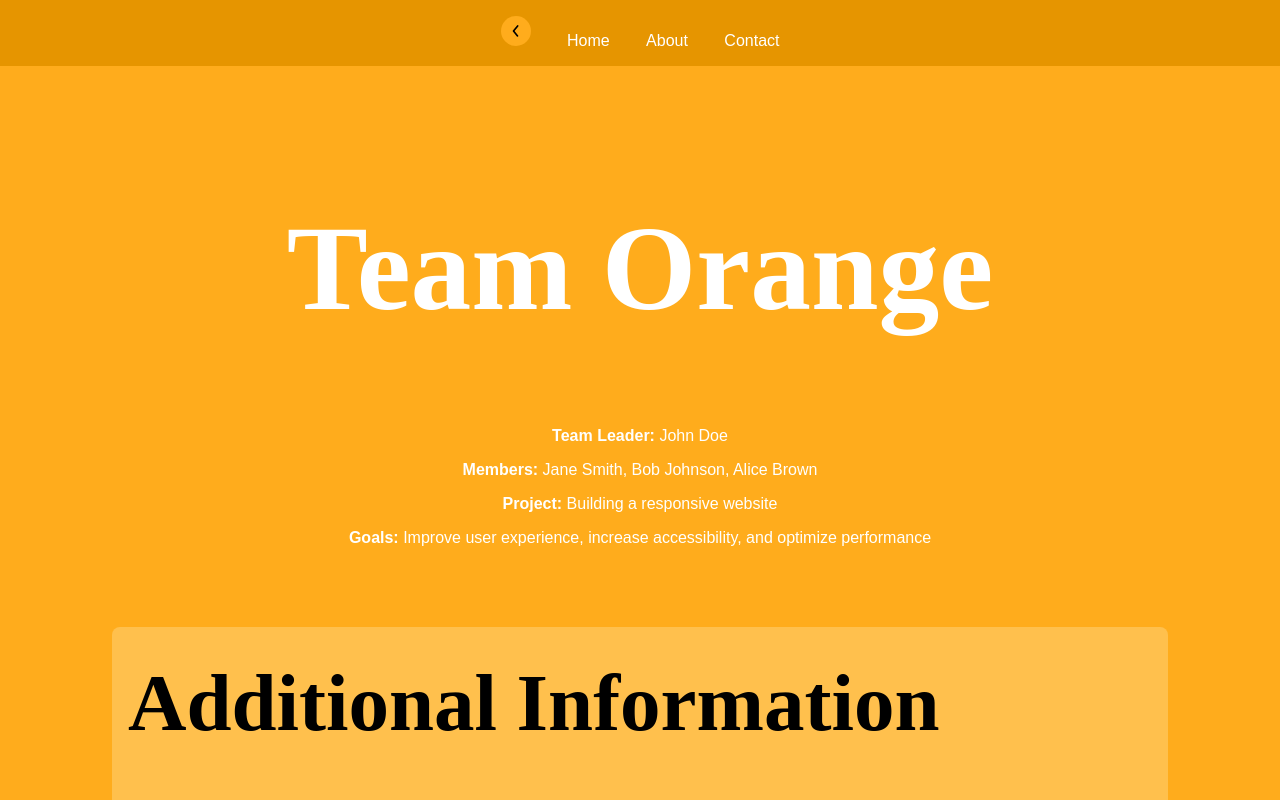
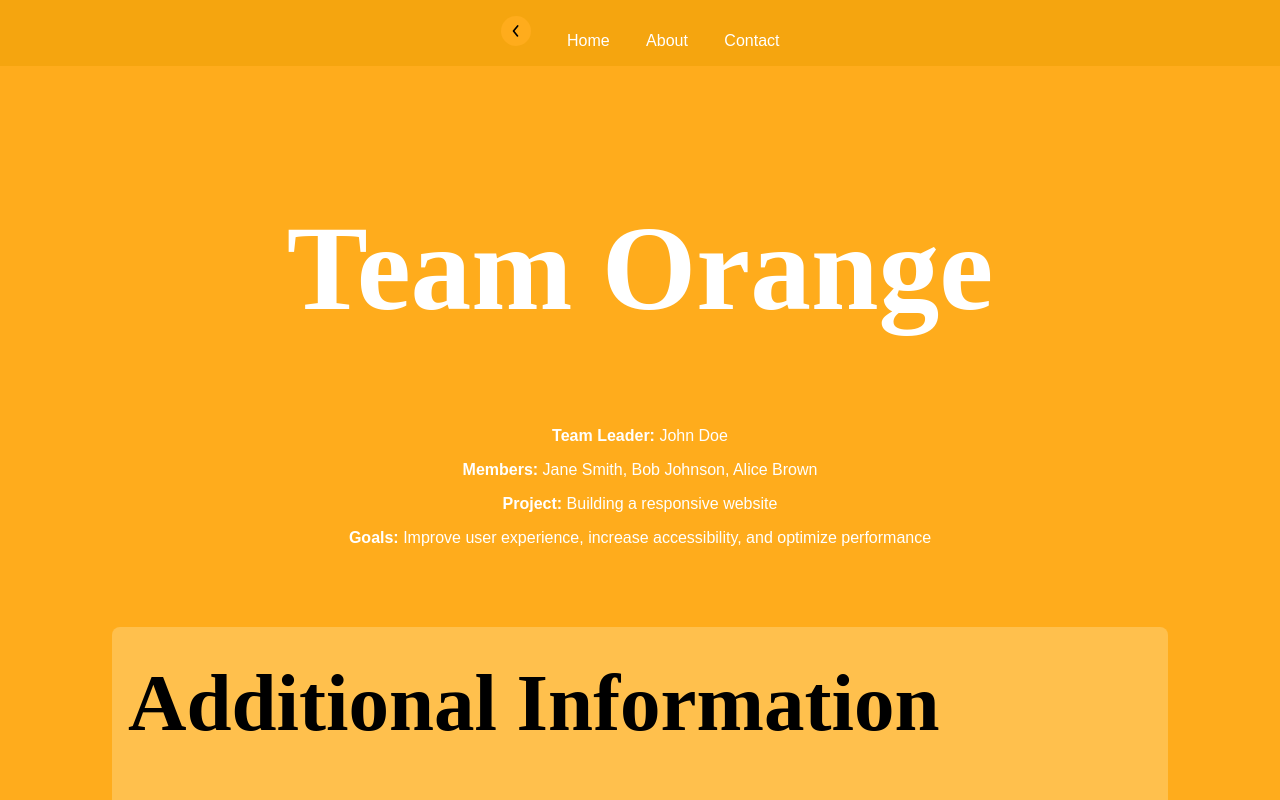
Before and after one commit to CosmicHammy/uhhhhhhhhhhhhhhhhhhhhhhhhhhhhhhhh, a plain HTML site: page teams/orange.html in a window 1280 px wide. Shown: the top 800 px of the page. Drawn offline with Linux system fonts and the light colour scheme; files that its build step writes are made by us from their sources.

Commit message:
modified:   admin.html 	deleted:    assets/image.png 	modified:   table.html 	modified:   teams.html 	modified:   teams/blue.html 	modified:   teams/green.html 	modified:   teams/orange.html 	modified:   teams/yellow.html

```diff
--- a/teams/orange.html
+++ b/teams/orange.html
@@ -14,7 +14,7 @@
             padding: 0;
         }
         .navbar {
-            background-color: #E69500; /* Darker shade of #FFAC1C */
+            background-color: #f5a50f; /* Darker shade of #FFAC1C */
             padding: 1em;
             text-align: center;
         }
```
Also changed, not shown: admin.html (+1 -0 lines), table.html (+1 -0 lines), teams.html (+1 -0 lines), teams/blue.html (+1 -0 lines), teams/green.html (+1 -0 lines), teams/yellow.html (+1 -0 lines), assets/image.png (deleted).
